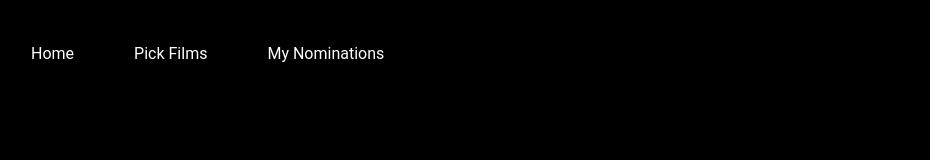
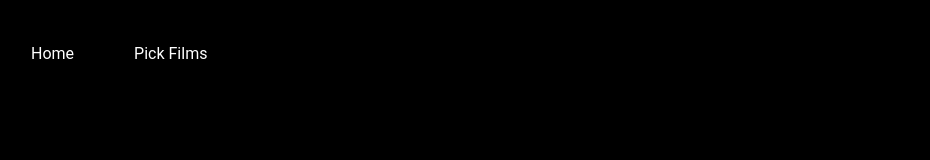
Before and after one commit to akhterare/films-of-shopifolx, a React (Create React App) app in the folder frontend/: page / in a window 1280 px wide. Shown: the top 160 px of the page, without its empty margins (62-992 px from the left). Built offline with nearby package versions, Linux system fonts and the light colour scheme; the HTML template or start-up script is replaced by a standard one.

Commit message:
Removed my noms from navbar

```diff
--- a/frontend/src/components/Navbar/Navbar.js
+++ b/frontend/src/components/Navbar/Navbar.js
@@ -13,7 +13,6 @@ const Navbar = () => (
             <Menu>
                 <MenuItems to="/">Home</MenuItems>
                 <MenuItems to="/pick-films">Pick Films</MenuItems>
-                <MenuItems to="/nominations">My Nominations</MenuItems>
             </Menu>
         </NavbarContainer>
     </Nav>
```
